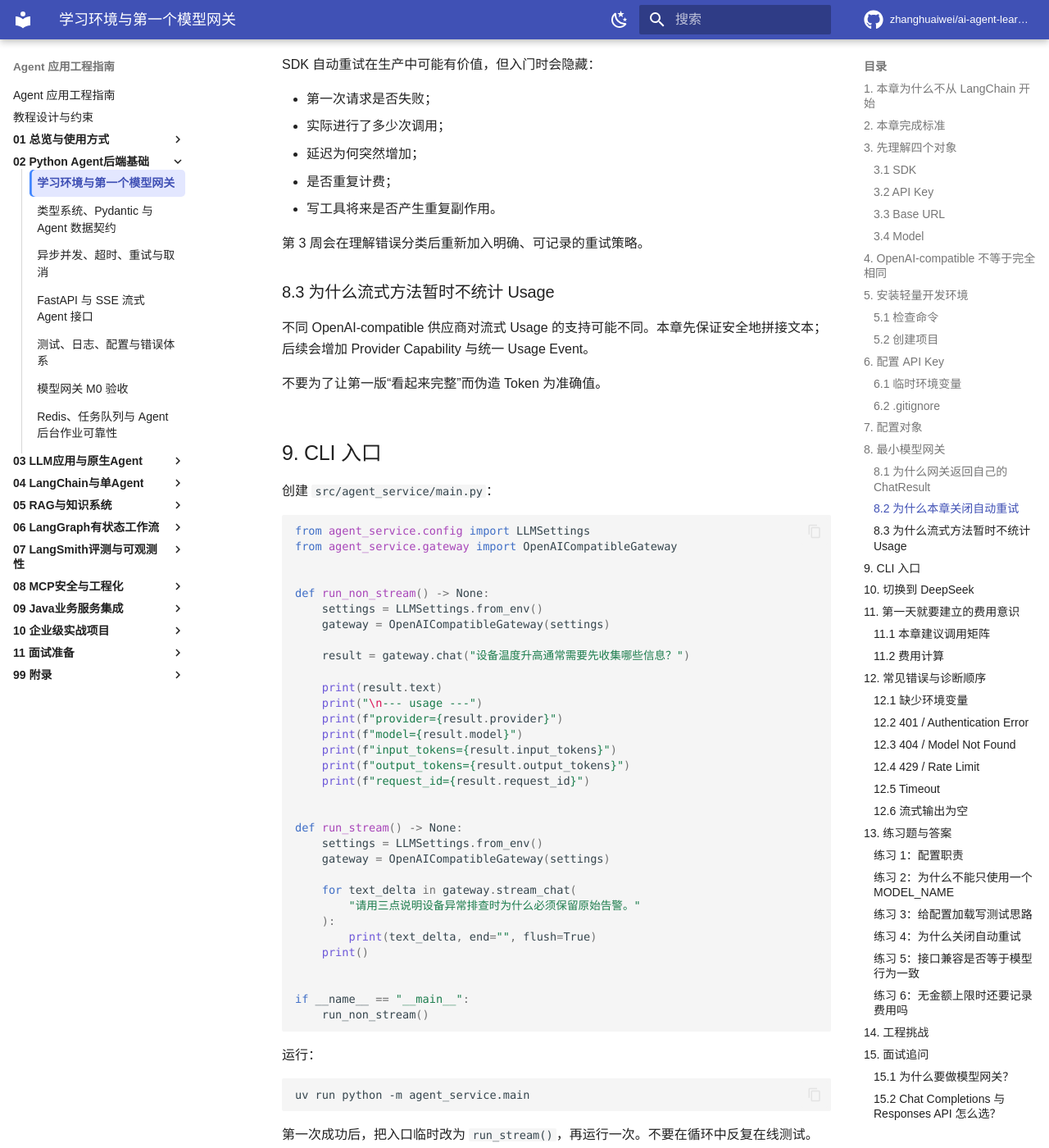
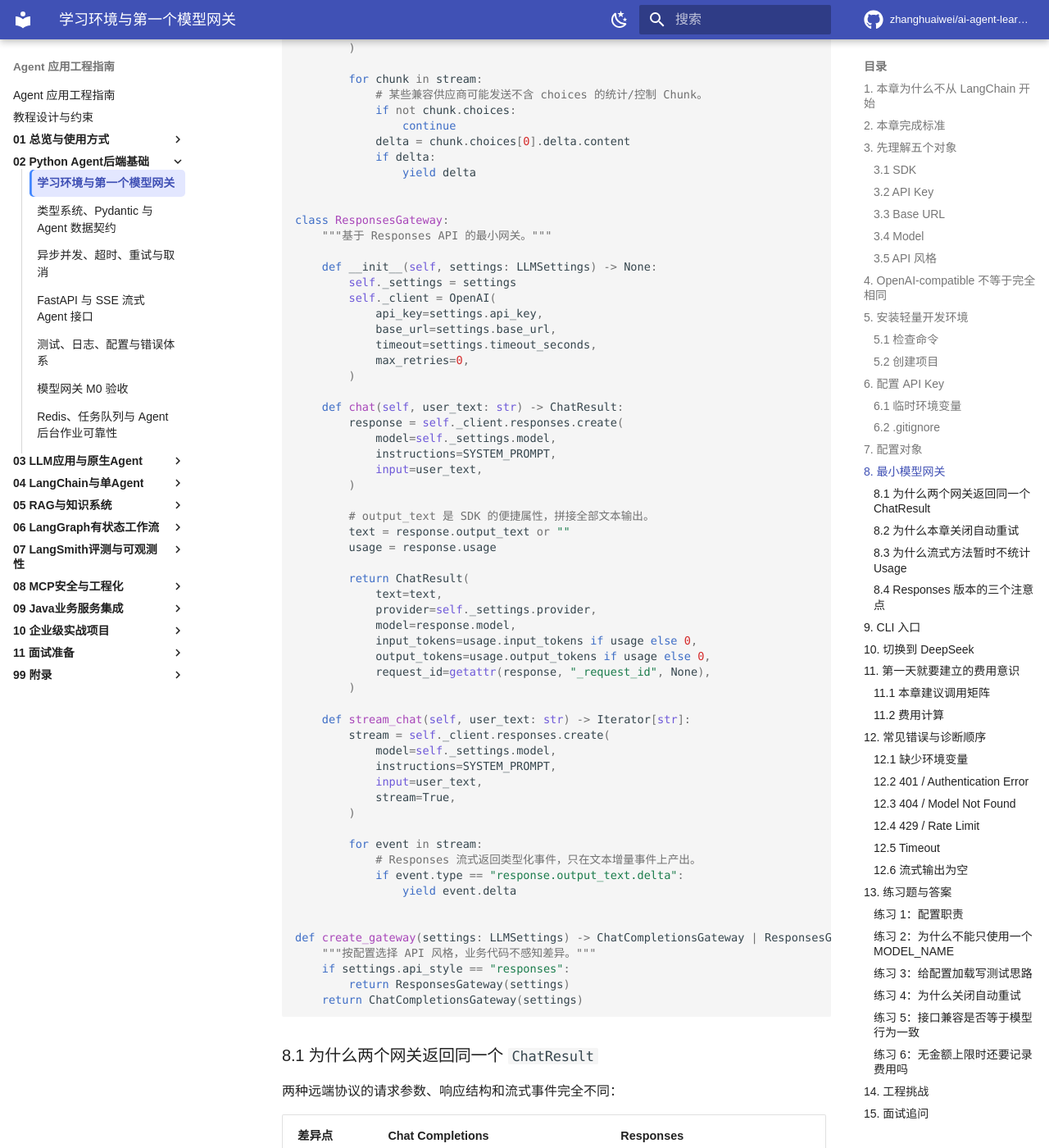
Before and after one commit to zhanghuaiwei/ai-agent-learning-tutorial, an MkDocs documentation site: the page built from docs/02-Python-Agent后端基础/01-学习环境与第一个模型网关.md, in a window 1280 px wide and 1400 px high, scrolled down 8202 px. Shown: the whole window at 82% size. Built offline with MkDocs 1.6.1 and Material for MkDocs 9.7.7, drawn with Linux system fonts in a browser that asks for light colours; comment, search, counter and statistics services are not loaded; some of the changed text lies outside the part shown.

Commit message:
docs: support switchable Chat Completions and Responses gateways

````diff
--- a/docs/02-Python-Agent后端基础/01-学习环境与第一个模型网关.md
+++ b/docs/02-Python-Agent后端基础/01-学习环境与第一个模型网关.md
@@ -33,15 +33,15 @@ LangChain、LangGraph 都建立在模型 API 之上。如果第一步就使用
 
 - Python 项目由 `uv` 管理；
 - API Key 没有写入源码或 Git；
-- 千问完成一次非流式调用；
-- 千问完成一次流式调用；
+- 千问以 Chat Completions 风格完成一次非流式调用和一次流式调用；
+- 千问以 Responses 风格完成一次调用（当前模型支持时）；
 - DeepSeek 至少完成一次连通性调用；
 - 只修改环境变量就能切换供应商；
 - 输出中可以看到模型、Token 和请求 ID（供应商未返回时允许为空）；
 - 能区分 401、429、超时和模型不存在；
 - 本章真实 API 调用不超过 5 次。
 
-## 3. 先理解四个对象
+## 3. 先理解五个对象
 
 ### 3.1 SDK
 
@@ -82,6 +82,22 @@ LLM_API_KEY
 LLM_BASE_URL
 LLM_MODEL
 ```
+
+### 3.5 API 风格
+
+OpenAI-compatible 生态目前有两代主要 API：
+
+- **Chat Completions**：以 `messages` 消息数组为核心的对话接口，供应商覆盖最广；
+- **Responses**：以 `input` + `instructions` 为核心的新一代接口，内置工具、上下文管理等 Agent 原生能力更丰富。
+
+本项目用第五个环境变量切换：
+
+```text
+LLM_API_STYLE=chat_completions  # 默认
+LLM_API_STYLE=responses
+```
+
+本章第 8 节会看到：两套网关的请求与响应结构完全不同，但内部返回同一个 `ChatResult`。
 
 ## 4. OpenAI-compatible 不等于完全相同
 
@@ -162,6 +178,8 @@ export LLM_PROVIDER='qwen'
 export LLM_API_KEY='替换为真实Key'
 export LLM_BASE_URL='替换为百炼控制台当前业务空间Base URL'
 export LLM_MODEL='替换为当前低成本文本模型名称'
+# 可选：chat_completions（默认）或 responses
+export LLM_API_STYLE='chat_completions'
 ```
 
 关闭终端后临时变量消失，这是第一周可以接受的方式。后续会使用配置类和本地 `.env`，但 `.env` 必须加入 `.gitignore`。
@@ -204,6 +222,8 @@ from __future__ import annotations
 import os
 from dataclasses import dataclass
 
+VALID_API_STYLES = ("chat_completions", "responses")
+
 
 @dataclass(frozen=True, slots=True)
 class LLMSettings:
@@ -211,6 +231,7 @@ class LLMSettings:
     api_key: str
     base_url: str
     model: str
+    api_style: str = "chat_completions"
     timeout_seconds: float = 30.0
 
     @classmethod
@@ -235,11 +256,19 @@ class LLMSettings:
             joined = ", ".join(missing)
             raise RuntimeError(f"缺少必要环境变量: {joined}")
 
+        api_style = (os.getenv("LLM_API_STYLE") or "chat_completions").strip().lower()
+        if api_style not in VALID_API_STYLES:
+            raise RuntimeError(
+                "LLM_API_STYLE 仅支持 chat_completions 或 responses，"
+                f"当前值: {api_style}"
+            )
+
         return cls(
             provider=values["LLM_PROVIDER"],
             api_key=values["LLM_API_KEY"],
             base_url=values["LLM_BASE_URL"],
             model=values["LLM_MODEL"],
+            api_style=api_style,
         )
 ```
 
@@ -267,6 +296,8 @@ from openai import OpenAI
 
 from agent_service.config import LLMSettings
 
+SYSTEM_PROMPT = "你是设备维护知识助手。信息不足时明确说明，不编造事实。"
+
 
 @dataclass(frozen=True, slots=True)
 class ChatResult:
@@ -278,7 +309,9 @@ class ChatResult:
     request_id: str | None
 
 
-class OpenAICompatibleGateway:
+class ChatCompletionsGateway:
+    """基于 Chat Completions API 的最小网关。"""
+
     def __init__(self, settings: LLMSettings) -> None:
         self._settings = settings
         self._client = OpenAI(
@@ -294,10 +327,7 @@ class OpenAICompatibleGateway:
         response = self._client.chat.completions.create(
             model=self._settings.model,
             messages=[
-                {
-                    "role": "system",
-                    "content": "你是设备维护知识助手。信息不足时明确说明，不编造事实。",
-                },
+                {"role": "system", "content": SYSTEM_PROMPT},
                 {"role": "user", "content": user_text},
             ],
         )
@@ -318,10 +348,7 @@ class OpenAICompatibleGateway:
         stream = self._client.chat.completions.create(
             model=self._settings.model,
             messages=[
-                {
-                    "role": "system",
-                    "content": "你是设备维护知识助手。信息不足时明确说明，不编造事实。",
-                },
+                {"role": "system", "content": SYSTEM_PROMPT},
                 {"role": "user", "content": user_text},
             ],
             stream=True,
@@ -334,20 +361,83 @@ class OpenAICompatibleGateway:
             delta = chunk.choices[0].delta.content
             if delta:
                 yield delta
+
+
+class ResponsesGateway:
+    """基于 Responses API 的最小网关。"""
+
+    def __init__(self, settings: LLMSettings) -> None:
+        self._settings = settings
+        self._client = OpenAI(
+            api_key=settings.api_key,
+            base_url=settings.base_url,
+            timeout=settings.timeout_seconds,
+            max_retries=0,
+        )
+
+    def chat(self, user_text: str) -> ChatResult:
+        response = self._client.responses.create(
+            model=self._settings.model,
+            instructions=SYSTEM_PROMPT,
+            input=user_text,
+        )
+
+        # output_text 是 SDK 的便捷属性，拼接全部文本输出。
+        text = response.output_text or ""
+        usage = response.usage
+
+        return ChatResult(
+            text=text,
+            provider=self._settings.provider,
+            model=response.model,
+            input_tokens=usage.input_tokens if usage else 0,
+            output_tokens=usage.output_tokens if usage else 0,
+            request_id=getattr(response, "_request_id", None),
+        )
+
+    def stream_chat(self, user_text: str) -> Iterator[str]:
+        stream = self._client.responses.create(
+            model=self._settings.model,
+            instructions=SYSTEM_PROMPT,
+            input=user_text,
+            stream=True,
+        )
+
+        for event in stream:
+            # Responses 流式返回类型化事件，只在文本增量事件上产出。
+            if event.type == "response.output_text.delta":
+                yield event.delta
+
+
+def create_gateway(settings: LLMSettings) -> ChatCompletionsGateway | ResponsesGateway:
+    """按配置选择 API 风格，业务代码不感知差异。"""
+    if settings.api_style == "responses":
+        return ResponsesGateway(settings)
+    return ChatCompletionsGateway(settings)
 ```
 
-### 8.1 为什么网关返回自己的 `ChatResult`
+### 8.1 为什么两个网关返回同一个 `ChatResult`
 
-如果业务代码直接使用 SDK Response，供应商或 SDK 变化会沿整个系统扩散。
+两种远端协议的请求参数、响应结构和流式事件完全不同：
 
-内部 `ChatResult` 只保留当前业务需要的稳定字段：
+| 差异点 | Chat Completions | Responses |
+| --- | --- | --- |
+| 系统提示 | `messages` 中的 system 消息 | `instructions` 参数 |
+| 用户输入 | `messages` 中的 user 消息 | `input`（字符串或消息数组） |
+| 文本读取 | `choices[0].message.content` | `output_text`（SDK 拼接属性） |
+| Usage 字段 | `prompt_tokens` / `completion_tokens` | `input_tokens` / `output_tokens` |
+| 流式增量 | Chunk 的 `choices[0].delta.content` | `response.output_text.delta` 事件 |
+
+但业务代码只依赖 `ChatResult`，它只保留当前业务需要的稳定字段：
 
 - 文本；
 - 供应商和模型；
 - Token；
 - Request ID。
 
-这就是 Anti-Corruption Layer 的最小雏形：外部协议可以变化，内部契约尽量稳定。
+这就是 Anti-Corruption Layer 的最小雏形：外部协议可以变化，内部契约尽量稳定。`create_gateway` 按配置返回其中一种实现，切换 API 风格只改环境变量，不改业务代码。
+
+两个网关的 `__init__` 完全相同，这是刻意的重复；下一章会用 Protocol 和 Provider Adapter 统一构造逻辑。
 
 ### 8.2 为什么本章关闭自动重试
 
@@ -367,24 +457,31 @@ SDK 自动重试在生产中可能有价值，但入门时会隐藏：
 
 不要为了让第一版“看起来完整”而伪造 Token 为准确值。
 
+### 8.4 Responses 版本的三个注意点
+
+- `output_text` 是 OpenAI SDK 的便捷属性；若供应商兼容实现不提供等价结构，需要自行遍历 `output` 数组提取文本，以当前 SDK 与官方文档为准；
+- 流式解析必须按事件类型过滤，不要假设每个事件都携带文本；
+- 并非所有 OpenAI-compatible 供应商都提供 Responses 端点：百炼托管的千问与 DeepSeek 模型已支持 Responses，而 DeepSeek 官方端点当前以 Chat Completions 为主，切换前先确认。
+
 ## 9. CLI 入口
 
 创建 `src/agent_service/main.py`：
 
 ```python
 from agent_service.config import LLMSettings
-from agent_service.gateway import OpenAICompatibleGateway
+from agent_service.gateway import create_gateway
 
 
 def run_non_stream() -> None:
     settings = LLMSettings.from_env()
-    gateway = OpenAICompatibleGateway(settings)
+    gateway = create_gateway(settings)
 
     result = gateway.chat("设备温度升高通常需要先收集哪些信息？")
 
     print(result.text)
     print("\n--- usage ---")
     print(f"provider={result.provider}")
+    print(f"api_style={settings.api_style}")
     print(f"model={result.model}")
     print(f"input_tokens={result.input_tokens}")
     print(f"output_tokens={result.output_tokens}")
@@ -393,7 +490,7 @@ def run_non_stream() -> None:
 
 def run_stream() -> None:
     settings = LLMSettings.from_env()
-    gateway = OpenAICompatibleGateway(settings)
+    gateway = create_gateway(settings)
 
     for text_delta in gateway.stream_chat(
         "请用三点说明设备异常排查时为什么必须保留原始告警。"
@@ -414,6 +511,13 @@ uv run python -m agent_service.main
 
 第一次成功后，把入口临时改为 `run_stream()`，再运行一次。不要在循环中反复在线测试。
 
+切换 API 风格再运行一次，验证同一份业务代码在两种协议下都能工作：
+
+```bash
+export LLM_API_STYLE='responses'
+uv run python -m agent_service.main
+```
+
 ## 10. 切换到 DeepSeek
 
 保持代码不变，只修改当前终端配置：
@@ -423,6 +527,8 @@ export LLM_PROVIDER='deepseek'
 export LLM_API_KEY='替换为DeepSeek真实Key'
 export LLM_BASE_URL='https://api.deepseek.com'
 export LLM_MODEL='替换为当前低成本模型名称'
+# DeepSeek 官方端点当前以 Chat Completions 为主
+export LLM_API_STYLE='chat_completions'
 uv run python -m agent_service.main
 ```
 
@@ -530,7 +636,7 @@ python3 -c "import os; print(bool(os.getenv('LLM_API_KEY')))"
 检查：
 
 - 是否真的设置 `stream=True`；
-- 是否读取 `delta.content`；
+- API 风格与解析方式是否匹配：Chat Completions 读 `delta.content`，Responses 只处理 `response.output_text.delta` 事件；
 - 某个 Chunk 是否只包含角色或结束原因；
 - 供应商是否使用不同的流式扩展；
 - 最终是否有异常被吞掉。
@@ -539,13 +645,14 @@ python3 -c "import os; print(bool(os.getenv('LLM_API_KEY')))"
 
 ### 练习 1：配置职责
 
-问题：以下四个配置分别解决什么问题？
+问题：以下五个配置分别解决什么问题？
 
 ```text
 LLM_PROVIDER
 LLM_API_KEY
 LLM_BASE_URL
 LLM_MODEL
+LLM_API_STYLE
 ```
 
 答案：
@@ -553,7 +660,8 @@ LLM_MODEL
 - `LLM_PROVIDER` 是内部标识，用于日志、路由和选择 Provider 特有逻辑；
 - `LLM_API_KEY` 负责远端认证与计费；
 - `LLM_BASE_URL` 决定请求发送到哪个供应商/地域/业务空间；
-- `LLM_MODEL` 选择供应商内部模型。
+- `LLM_MODEL` 选择供应商内部模型；
+- `LLM_API_STYLE` 选择 OpenAI-compatible 请求形态（`chat_completions` 或 `responses`），决定网关用哪套协议构造请求和解析响应。
 
 只改 `LLM_PROVIDER` 不会自动把请求发到另一个供应商，真正的网络目的地由 Base URL 决定。
 
@@ -613,7 +721,7 @@ def test_settings_reports_all_missing_names(monkeypatch: pytest.MonkeyPatch) ->
 
 1. 为 `LLMSettings` 增加 `max_output_tokens`；
 2. 从环境变量读取，并验证必须是正整数；
-3. 将其传给模型请求；
+3. 将其分别传给两种风格的请求（注意 Chat Completions 与 Responses 的参数名不同）；
 4. 写出三个测试用例：合法数字、零、非数字；
 5. 确保错误在发起网络请求前发生。
 
@@ -622,6 +730,7 @@ def test_settings_reports_all_missing_names(monkeypatch: pytest.MonkeyPatch) ->
 - 字符串转整数放在配置边界；
 - 捕获 `ValueError` 并抛出包含变量名的配置错误；
 - `<= 0` 明确拒绝；
+- Chat Completions 使用 `max_tokens`（或新版 `max_completion_tokens`），Responses 使用 `max_output_tokens`，以当前 SDK 签名与供应商文档为准；
 - Gateway 只接收已经验证的整数；
 - 测试只验证配置，不创建真实 Client。
 
@@ -645,9 +754,9 @@ def test_settings_reports_all_missing_names(monkeypatch: pytest.MonkeyPatch) ->
 
 回答框架：
 
-- 先看目标供应商当前兼容范围；
-- 本教程第一版用 Chat Completions 获得千问/DeepSeek 的共同基础；
-- 高级工具、状态或供应商特有能力可能需要 Responses API；
+- 先看目标供应商当前兼容范围，Responses 并非所有端点都提供；
+- 本教程网关同时实现两套，通过 `LLM_API_STYLE` 切换，内部统一为同一个 `ChatResult`；
+- 内置工具、上下文缓存等 Agent 原生能力更多出现在 Responses 一侧；
 - 业务层不直接绑定某一种远端协议；
 - 通过评测和能力需求决定，不因“新”就盲目迁移。
 
@@ -684,8 +793,9 @@ DeepSeek 调用次数：
 ### 17.2 千问 OpenAI-compatible API
 
 - [阿里云百炼：OpenAI 兼容 Chat](https://help.aliyun.com/zh/model-studio/qwen-api-via-openai-chat-completions)
+- [阿里云百炼：OpenAI 兼容 Responses](https://help.aliyun.com/zh/model-studio/compatibility-with-openai-responses-api)
 
-重点阅读：地域 Base URL、API Key、Python 非流式示例、流式输出和 Usage。模型列表与价格只从当前控制台/官方页面确认。
+重点阅读：地域 Base URL、API Key、两种 API 的 Python 非流式与流式示例、Usage 和 Responses 支持的模型列表。模型列表与价格只从当前控制台/官方页面确认。
 
 ### 17.3 DeepSeek API
 
````
